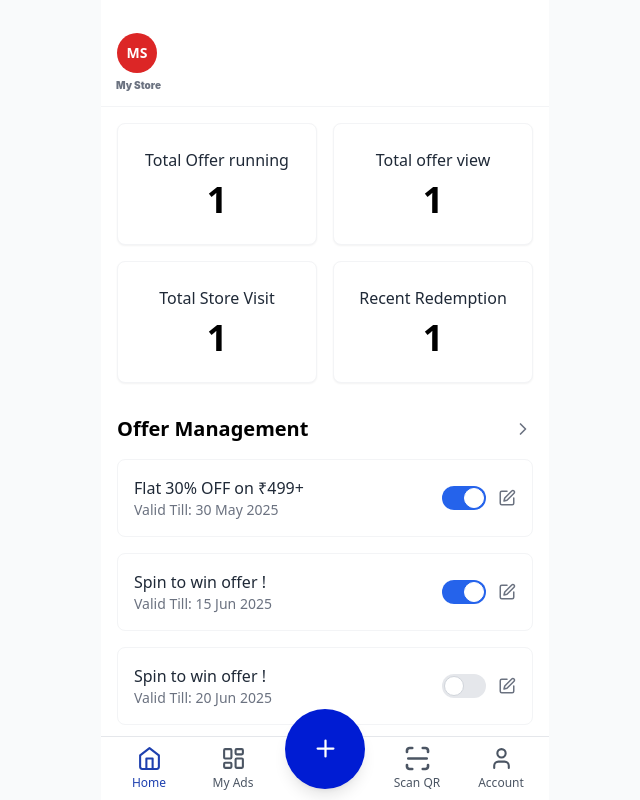
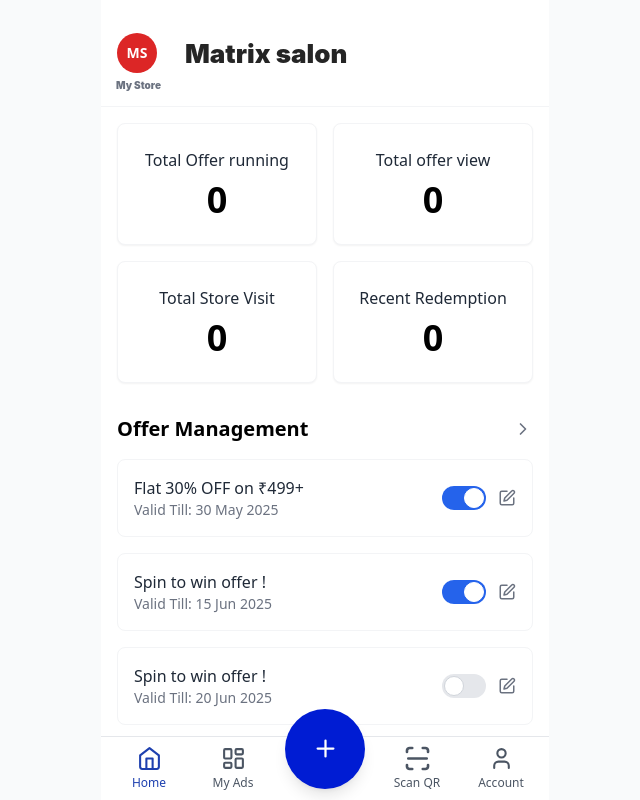
Before and after one commit to DevxD98/Owner-s-page, a React (Vite) app: page / in a window 1280 px wide. Shown: the top 800 px of the page, without its empty margins (315-955 px from the left). Built offline with nearby package versions, Linux system fonts and the light colour scheme.

Commit message:
Modify AppContext to support new booking status data

```diff
--- a/src/contexts/AppContext.jsx
+++ b/src/contexts/AppContext.jsx
@@ -2,11 +2,12 @@ import React, { createContext, useContext, useState } from 'react';
 
 const defaultContext = {
   location: 'A-01, Bank street, new delhi-110096',
+  storeName: 'Matrix salon',
   stats: {
-    offersClaimed: 1,
-    totalSpins: 1,
-    adViewsToday: 1,
-    topViewedAd: 1,
+    offersClaimed: 0,
+    totalSpins: 0,
+    adViewsToday: 0,
+    topViewedAd: 0,
   },
   offers: [
     {
@@ -27,6 +28,18 @@ const defaultContext = {
       isActive: false,
       validTill: '20 Jun 2025',
     },
+  ],
+  bookings: [
+    {
+      id: '1',
+      customerName: 'Ravi Shankar',
+      offerType: 'Spin to win',
+      date: '11 April 2025',
+      time: '10:30 AM',
+      validTill: 'May 10',
+      status: 'Booked',
+      offerId: '2'
+    }
   ],
   redemptions: [
     {
@@ -55,6 +68,7 @@ const defaultContext = {
   addOffer: () => {},
   updateOffer: () => {},
   updateRedemption: () => {},
+  updateBooking: () => {},
 };
 
 const AppContext = createContext(defaultContext);
@@ -63,8 +77,10 @@ export const useApp = () => useContext(AppContext);
 
 export const AppProvider = ({ children }) => {
   const [location, setLocation] = useState(defaultContext.location);
+  const [storeName, setStoreName] = useState(defaultContext.storeName);
   const [stats, setStats] = useState(defaultContext.stats);
   const [offers, setOffers] = useState(defaultContext.offers);
+  const [bookings, setBookings] = useState(defaultContext.bookings);
   const [redemptions, setRedemptions] = useState(defaultContext.redemptions);
 
   const toggleOffer = (id) => {
@@ -93,16 +109,25 @@ export const AppProvider = ({ children }) => {
     ));
   };
 
+  const updateBooking = (id, updatedBooking) => {
+    setBookings(bookings.map(booking =>
+      booking.id === id ? { ...booking, ...updatedBooking } : booking
+    ));
+  };
+
   return (
     <AppContext.Provider
       value={{
         location,
+        storeName,
         stats,
         offers,
+        bookings,
         redemptions,
         toggleOffer,
         addOffer,
         updateOffer,
+        updateBooking,
         updateRedemption,
       }}
     >
```
